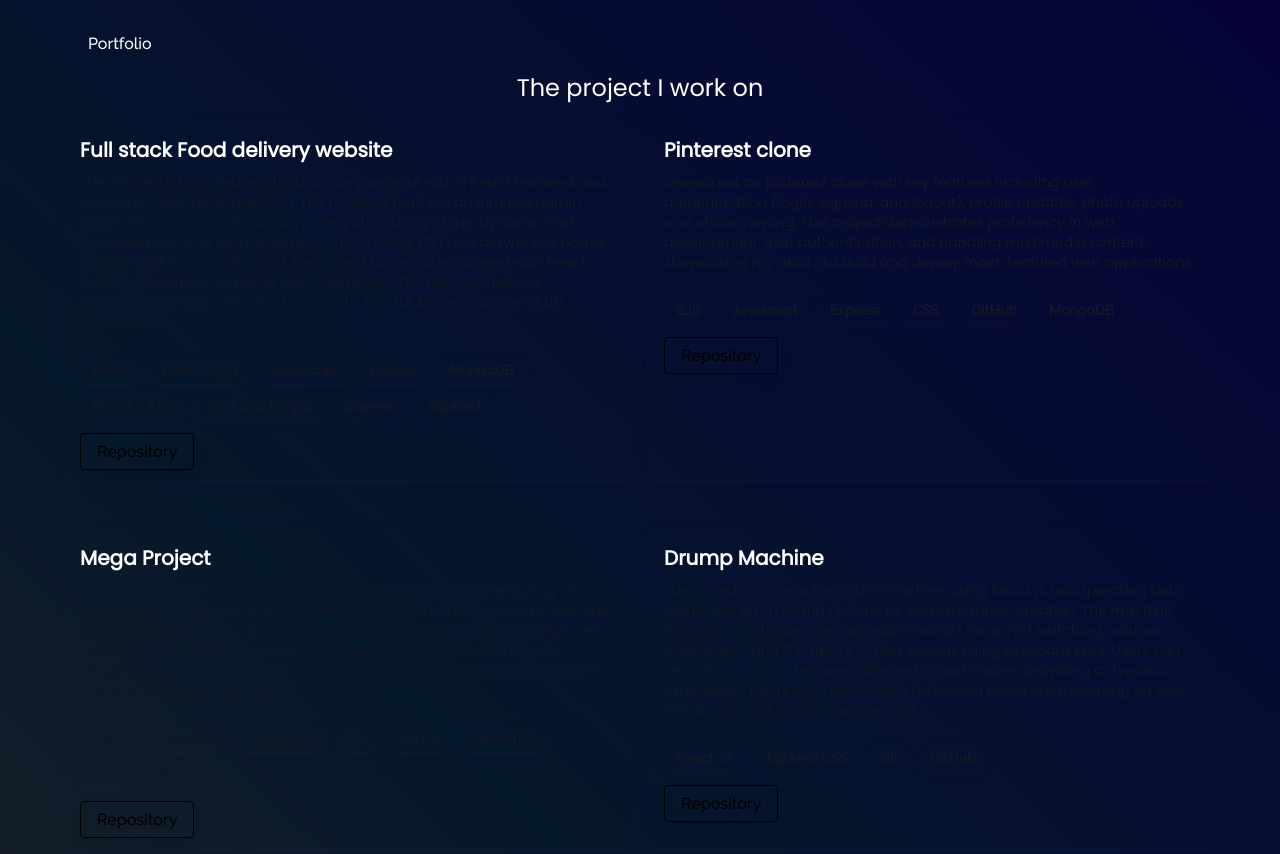
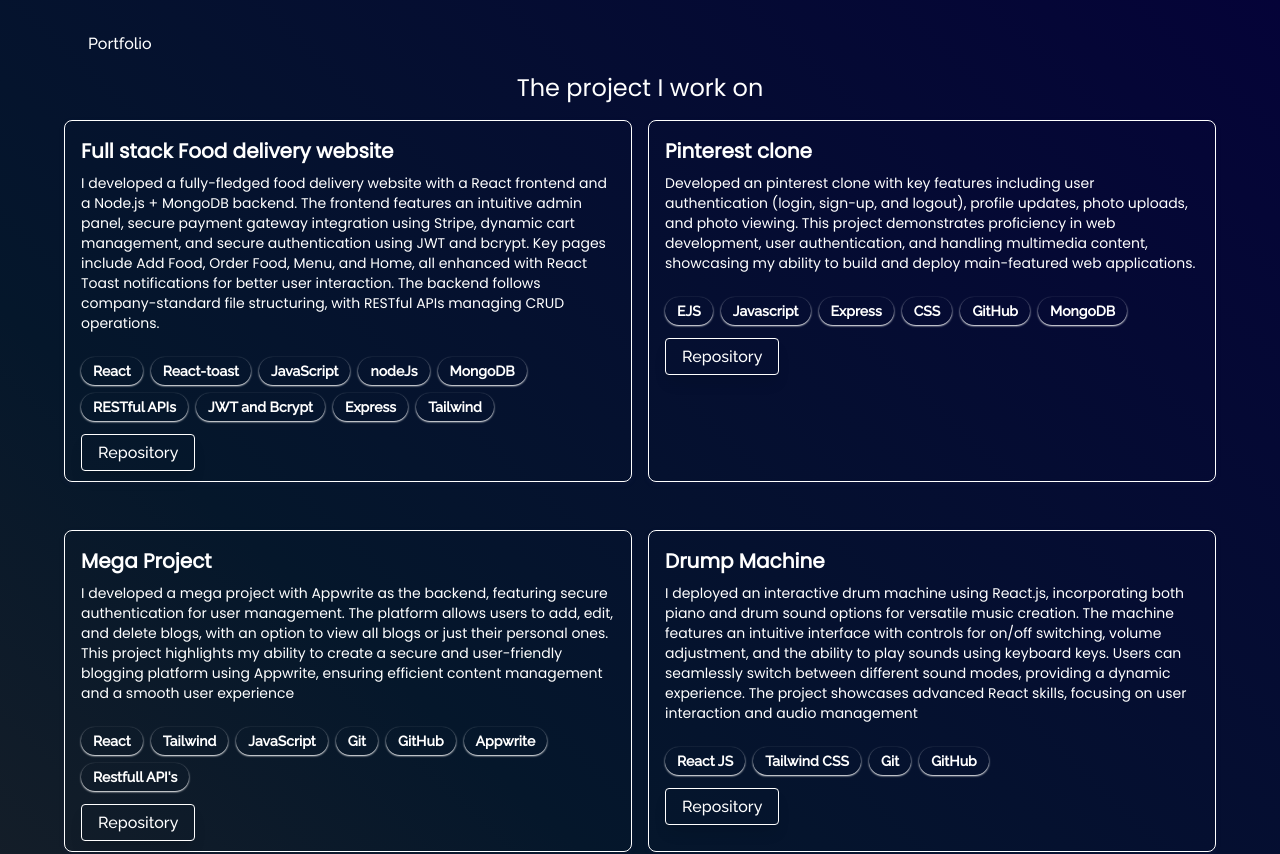
Before and after one commit to AbidJohar/PortfolioInReact, a React (Vite) app: page /projectlist in a window 1280 px wide. Shown: the top 854 px of the page. Built offline with nearby package versions, Linux system fonts and the light colour scheme; some icons are missing.

Commit message:
Update rest things

```diff
--- a/src/components/Cards.jsx
+++ b/src/components/Cards.jsx
@@ -36,7 +36,7 @@ function Cards() {
             {project.technologies.map((tech, index) => (
               <p
                 key={index}
-                className="mb-2 mr-2 inline-block rounded-full border border-white bg-transparent px-3 py-1 text-sm font-semibold text-white shadow-[rgba(50,_50,_105,_0.15)_0px_2px_5px_0px,_rgba(0,_0,_0,_0.05)_0px_1px_1px_0px]"
+                className="mb-2 mr-2 inline-block rounded-full  shadow-sm shadow-white bg-transparent px-3 py-1 text-sm font-semibold text-white "
               >
                 {tech}
               </p>
--- a/src/components/Cursor.jsx
+++ b/src/components/Cursor.jsx
@@ -1,4 +1,3 @@
-/* eslint-disable no-unused-vars */
 import React, { useEffect, useRef } from "react";
 
 const CursorParticles = () => {
@@ -23,8 +22,8 @@ const CursorParticles = () => {
         this.x = mouse.current.x;
         this.y = mouse.current.y;
         this.size = Math.random() * 7 + 1;
-        this.speedX = Math.random() * 2 - 1.5; // Slower movement
-        this.speedY = Math.random() * 2 - 1.5;
+        this.speedX = Math.random() * 1.2 - 0.6; // Slower movement
+        this.speedY = Math.random() * 1.2 - 0.6;
         this.color = `hsl(${hue.current}, 100%, 50%)`;
         this.life = 180; // Lasts longer
       }
@@ -69,7 +68,7 @@ const CursorParticles = () => {
     const handleMouseMove = (e) => {
       mouse.current.x = e.x;
       mouse.current.y = e.y;
-      addParticles(10);
+      addParticles(7);
     };
 
     const handleClick = (e) => {
--- a/src/pages/ArchiveProjects.jsx
+++ b/src/pages/ArchiveProjects.jsx
@@ -33,26 +33,26 @@ function ArchiveProjects() {
         {AllProjects.map((project, index) => (
           <div
             key={index}
-            className="mb-8 h-auto rounded-lg bg-transparent p-4 shadow-[rgba(50,_50,_105,_0.15)_0px_2px_5px_0px,_rgba(0,_0,_0,_0.05)_0px_1px_1px_0px] hover:shadow-[0_8px_30px_rgb(0,0,0,0.12)]"
+            className="mb-8 h-auto  rounded-lg bg-transparent border border-white p-4 shadow-[rgba(50,_50,_105,_0.15)_0px_2px_5px_0px,_rgba(0,_0,_0,_0.05)_0px_1px_1px_0px] hover:shadow-[0_8px_30px_rgb(0,0,0,0.12)]"
           >
-            <h2 className="font-poppins mb-2 cursor-pointer text-base font-semibold lg:text-xl">
+            <h2 className="font-poppins text-white mb-2 cursor-pointer text-base font-semibold lg:text-xl">
               {project.name}
             </h2>
-            <p className="font-poppins text-sm text-gray-900">
+            <p className="font-poppins text-sm text-white">
               {project.description}
             </p>
             <div className="mt-3 flex flex-wrap lg:mt-6">
               {project.technologies.map((tech, index) => (
                 <p
                   key={index}
-                  className="mb-2 mr-2 inline-block  rounded-full bg-transparent px-3 py-1 text-sm font-semibold text-gray-900 shadow-[rgba(50,_50,_105,_0.15)_0px_2px_5px_0px,_rgba(0,_0,_0,_0.05)_0px_1px_1px_0px]"
+                  className="mb-2 mr-2 inline-block  rounded-full bg-transparent px-3 py-1 text-sm font-semibold text-white shadow-sm shadow-white"
                 >
                   {tech}
                 </p>
               ))}
                    <div className="w-full mt-3">
 
-        <a href={project.link} className=" text-black px-4 py-2 rounded shadow-lg border-[1px] border-black bg-transparent ">
+        <a href={project.link} className=" text-white px-4 py-2 rounded shadow-lg border-[1px] border-white bg-transparent ">
           Repository
         </a>
       </div>
--- a/src/pages/Project.jsx
+++ b/src/pages/Project.jsx
@@ -24,7 +24,7 @@ function Project() {
             }}
           >
             <span>View Full Project Archive</span>
-            <span class="absolute bottom-0 left-0 top-6 h-[2px] w-full bg-gray-900 opacity-0 transition-opacity group-hover:opacity-100"></span>
+            <span class="absolute bottom-0 left-0 top-6 h-[2px] w-full bg-white opacity-0 transition-opacity group-hover:opacity-100"></span>
           </div>
           <FaLocationArrow />
         </p>
```
